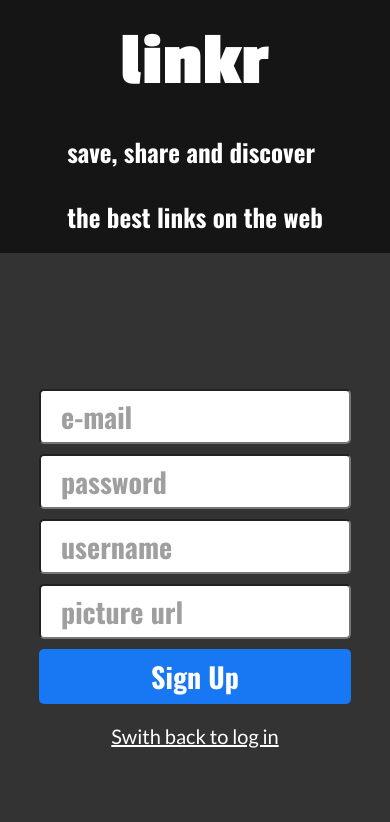
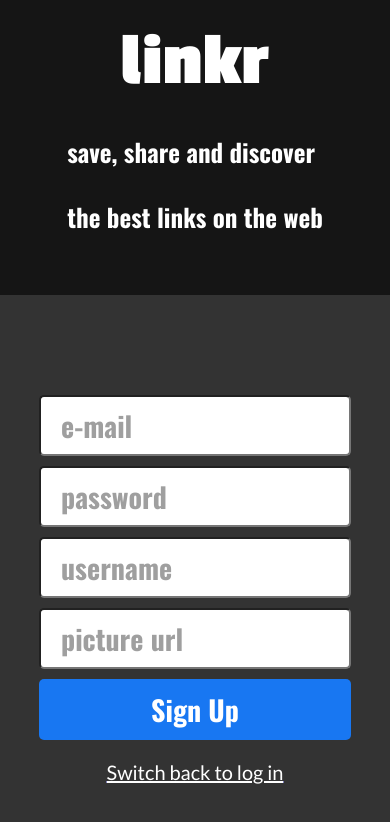
Before and after one commit to farias-77/linkr-front, a React (Create React App) app: page /signup in a window 390 px wide. Shown: the top 822 px of the page. Built offline with nearby package versions, Linux system fonts and the light colour scheme.

Commit message:
fix: fix mobile layout

```diff
--- a/src/components/SignInPage/SignInPage.js
+++ b/src/components/SignInPage/SignInPage.js
@@ -82,7 +82,7 @@ const Container=styled.div`
         justify-content: center;
 
         button {
-            height: 10%;
+            height: 12%;
         }
 
         p {
@@ -123,12 +123,10 @@ const Info = styled.div`
 
         h1 {
             font-size: 76px;
-            margin-top: 50px;
         }
 
         h2 {
             font-size: 23px;
-            margin-bottom: 60px;
         }
     }
 `
@@ -176,10 +174,10 @@ const Form = styled.form`
 
     @media (max-width: 700px) {
         width: 100vw;
-        height: 70%;
+        height: 65%;
         bottom: 0;
         input {
-            height: 10%;
+            height: 12%;
         }
     }
 `
--- a/src/components/SignUpPage/SignUpPage.js
+++ b/src/components/SignUpPage/SignUpPage.js
@@ -28,6 +28,9 @@ export default function SignUp () {
             if(err.response.status === 409) {
                 alert("Email já cadastrado!");
             }
+            if(err.response.status === 500) {
+                alert("Erro no servidor!");
+            }
         })
     }
 
@@ -47,7 +50,7 @@ export default function SignUp () {
                     : <button type='submit'>Sign Up</button>
                 }
                 <Link to='/'>
-                    <p>Swith back to log in</p>
+                    <p>Switch back to log in</p>
                 </Link>
             </Form>
         </Container>
@@ -79,7 +82,7 @@ const Container = styled.div`
         justify-content: center;
 
         button {
-            height: 10%;
+            height: 12%;
         }
 
         p {
@@ -103,7 +106,7 @@ const Info = styled.div`
     }
 
     h2 {
-        font-size: 45px;
+        font-size: 40px;
         font-weight: 700;
         line-height: 65px;
         font-family: 'Oswald', sans-serif;
@@ -171,11 +174,11 @@ const Form = styled.form`
 
     @media (max-width: 700px) {
         width: 100vw;
-        height: 70%;
+        height: 65%;
         bottom: 0;
 
         input {
-            height: 10%;
+            height: 12%;
         }
     }
 `
```
